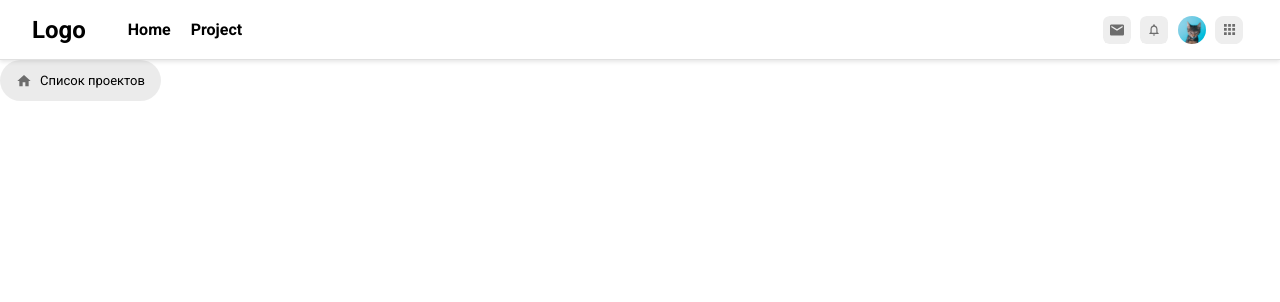
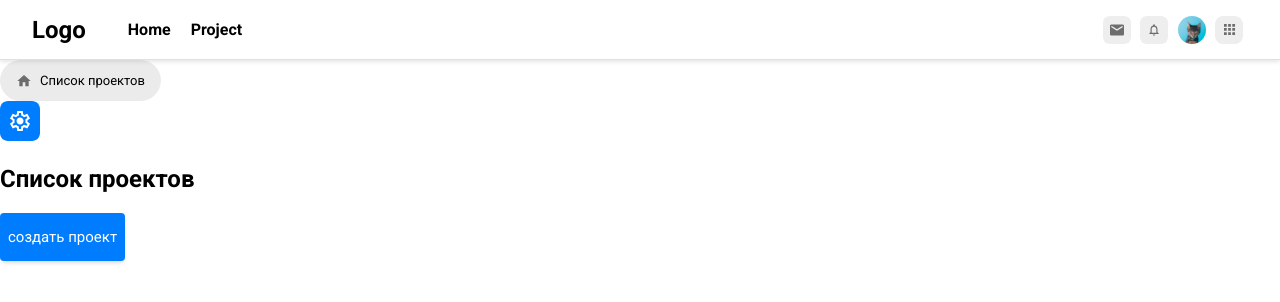
Before and after one commit to digitable-lol/light-traffic, a React (Create React App) app in the folder TrafficLight/trafficlight/: page / in a window 1280 px wide. Shown: the top 302 px of the page. Built offline with nearby package versions, Linux system fonts and the light colour scheme.

Commit message:
feat: add create project button

```diff
--- /dev/null
+++ b/TrafficLight/trafficlight/src/components/CreateProjectButton/CreateProjectButton.tsx
@@ -0,0 +1,13 @@
+import React from "react";
+import { Link } from "react-router-dom";
+import "./styles.css";
+
+const CreateProjectButton = () => {
+  return (
+    <div className="create-project-button">
+      <p>создать проект</p>
+    </div>
+  );
+};
+
+export default CreateProjectButton;
--- /dev/null
+++ b/TrafficLight/trafficlight/src/components/CreateProjectButton/styles.css
@@ -0,0 +1,12 @@
+.create-project-button {
+    display: inline-flex;
+    background-color: #007DFF;
+    color: white;
+    font-weight: 500;
+    font-size: 15px;
+    box-shadow: 0px 1px 5px 0px rgba(0, 0, 0, 0.12);
+    box-shadow: 0px 2px 3px 0px rgba(0, 0, 0, 0.14);
+    box-shadow: 0px 3px 5px -2px rgba(0, 0, 0, 0.2);
+    padding: 0px 8px;
+    border-radius: 4px;
+}
--- a/TrafficLight/trafficlight/src/components/HomeButton/HomeButton.tsx
+++ b/TrafficLight/trafficlight/src/components/HomeButton/HomeButton.tsx
@@ -4,7 +4,7 @@ import home from "../../assets/home.svg";
 
 import "./styles.css";
 
-const Header = () => {
+const HomeButton = () => {
   return (
     <div className="home-button">
       <img src={home} alt="home" width="16" height="16" />
@@ -13,4 +13,4 @@ const Header = () => {
   );
 };
 
-export default Header;
+export default HomeButton;
--- a/TrafficLight/trafficlight/src/pages/project/ProjectPage.tsx
+++ b/TrafficLight/trafficlight/src/pages/project/ProjectPage.tsx
@@ -1,6 +1,8 @@
 import React from "react";
 import Header from "../../components/Header/Header.tsx";
 import HomeButton from "../../components/HomeButton/HomeButton.tsx";
+import settings from "../../assets/settings.svg";
+import CreateProjectButton from "../../components/CreateProjectButton/CreateProjectButton.tsx";
 
 const ProjectPage = () => {
   return (
@@ -8,6 +10,11 @@ const ProjectPage = () => {
       <Header />
       <div>
         <HomeButton />
+        <div>
+          <img src={settings} alt="settings" width="40" height="40" />
+          <h2>Список проектов</h2>
+          <CreateProjectButton />
+        </div>
       </div>
     </div>
   );
```
Also changed, not shown: TrafficLight/trafficlight/src/components/CreateProjectButton/index.ts (added), 2 other files (tests, documents, lock files or other folders).
